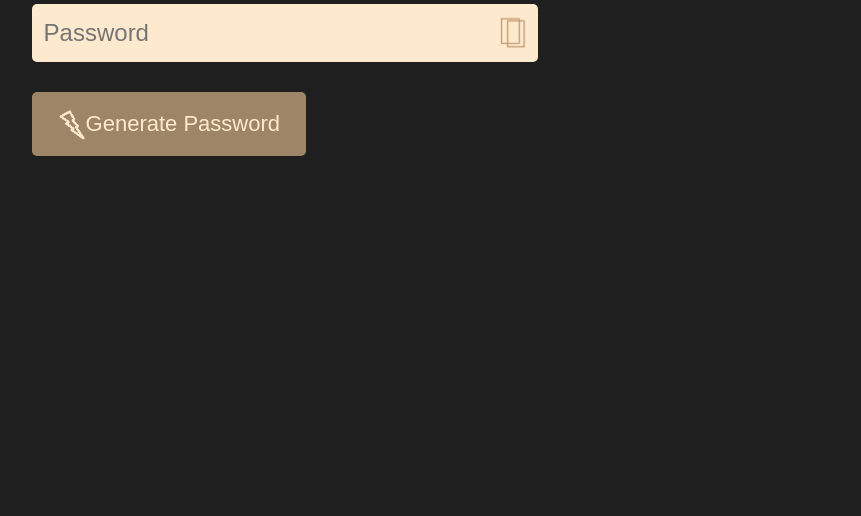
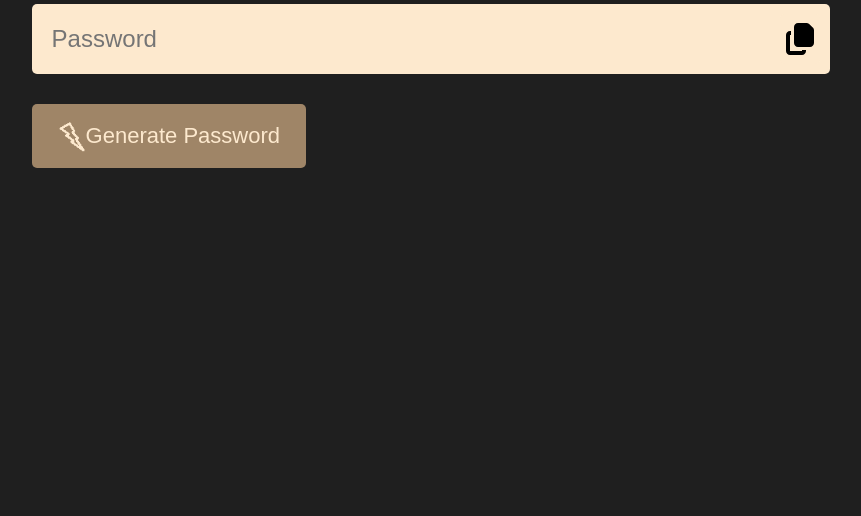
Before and after one commit to Reckie02/Javascript-Projects, a plain HTML site: page Password Generator/index.html in a window 1280 px wide. Shown: the part 284-800 px from the top of the page, without its empty margins (122-983 px from the left). Drawn offline with Linux system fonts and the light colour scheme.

Commit message:
Password Generator App

```diff
--- a/Password Generator/index.html
+++ b/Password Generator/index.html
@@ -11,7 +11,7 @@
         <h1>Generate a <br><span>Random Password</span></h1>
         <div class="display">
             <input type="text" id="password" placeholder="Password">
-            <img src="images/copy.png" alt="Copy text icon" onclick="copyPassword()" >
+            <img src="images/copy.svg" alt="Copy text icon" onclick="copyPassword()" >
         </div>
         <button onclick="createPassword()"><img src="images/Get.png">Generate Password</button>
     </div>
--- a/Password Generator/styles.css
+++ b/Password Generator/styles.css
@@ -30,7 +30,7 @@
     color: #fde9ce;
  }
  .display{
-    width: 50%;
+    width: 80%;
     margin-top: 30px;
     margin-bottom: 30px;
     background: #fde9ce;
@@ -52,8 +52,12 @@
     padding-bottom: 7px;
  }
  .display img{
-    width: 30px;
+   background-color: #fde9ce;
+   padding: auto;
+    width: 40px;
+    height: 50px;
     cursor: pointer;
+    border-radius: 5px;
 
  }
  .display input{
@@ -62,6 +66,8 @@
     font-size: 24px;
     background-color: #fde9ce;
     color: #1f1f1f;
+    padding: 10px;
+     width: 100%;
  }
  .container button img{
     width: 28px;
```
Also changed, not shown: Password Generator/images/copy.svg (added).
